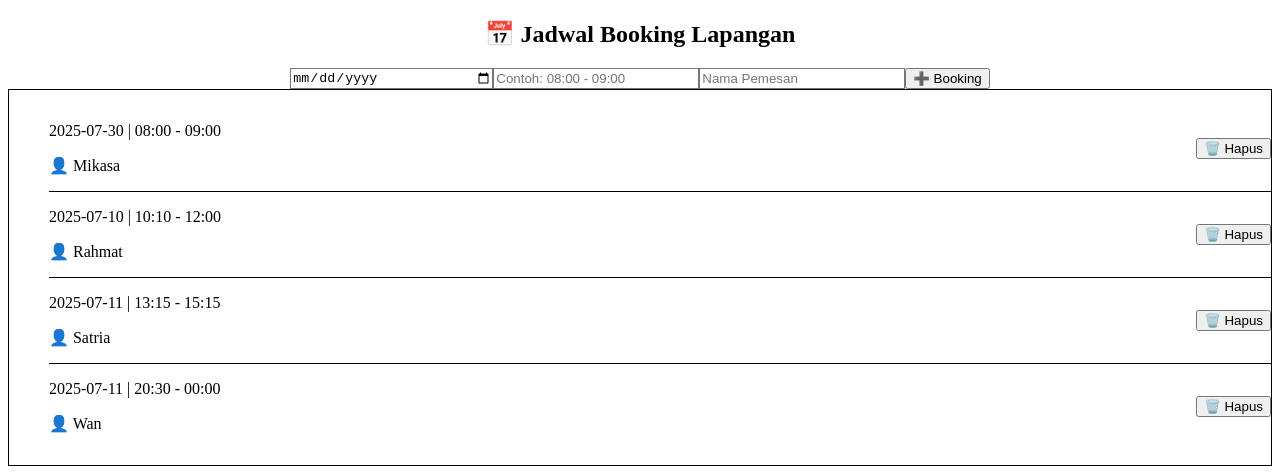
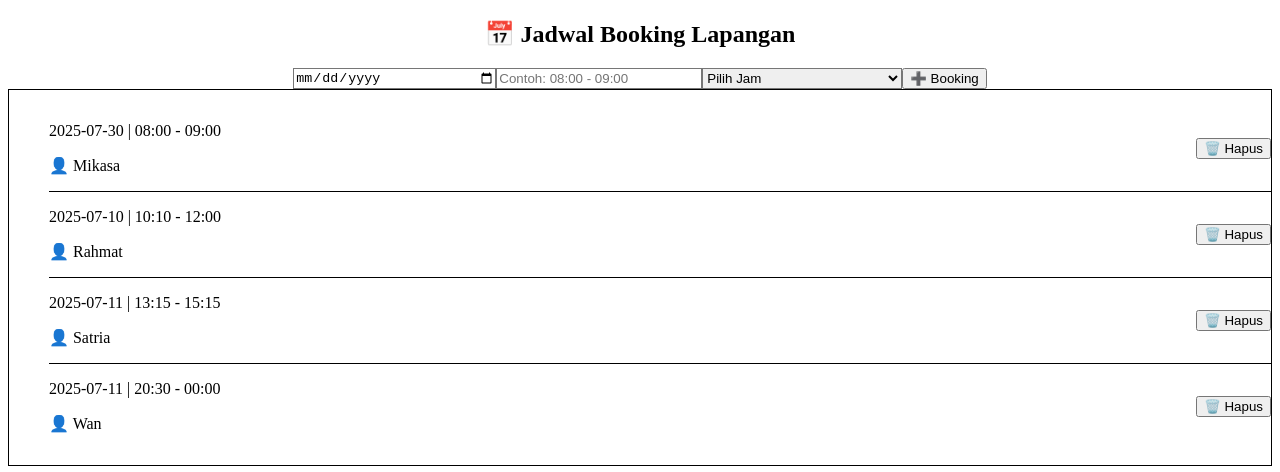
Before and after one commit to satriawanz/RahmatSatriawan-uaspbk, a Vue app: page /jadwal in a window 1280 px wide. Shown: the top 472 px of the page. Built offline with nearby package versions, Linux system fonts and the light colour scheme; data requests are answered from the project's data file.

Commit message:
🔥 UI Overhaul: Home, Login, Jadwal now sleek AF

```diff
--- a/src/views/Jadwal.vue
+++ b/src/views/Jadwal.vue
@@ -17,13 +17,21 @@
         required
         class="p-3 border rounded-lg w-[200px] shadow-md focus:outline-none focus:ring-2 focus:ring-blue-400"
       />
-      <input
-        v-model="user"
-        type="text"
-        placeholder="Nama Pemesan"
+      <select
+        v-model="jam"
         required
         class="p-3 border rounded-lg w-[200px] shadow-md focus:outline-none focus:ring-2 focus:ring-blue-400"
-      />
+      >
+        <option value="" disabled selected>Pilih Jam</option>
+        <option value="07:00 - 08:00">07:00 - 08:00</option>
+        <option value="08:00 - 09:00">08:00 - 09:00</option>
+        <option value="09:00 - 10:00">09:00 - 10:00</option>
+        <option value="10:00 - 11:00">10:00 - 11:00</option>
+        <option value="13:00 - 14:00">13:00 - 14:00</option>
+        <option value="14:00 - 15:00">14:00 - 15:00</option>
+        <option value="15:00 - 16:00">15:00 - 16:00</option>
+      </select>
+
       <button
         type="submit"
         class="bg-green-500 hover:bg-green-600 text-white px-6 py-3 rounded-lg shadow-lg transition duration-300"
```
